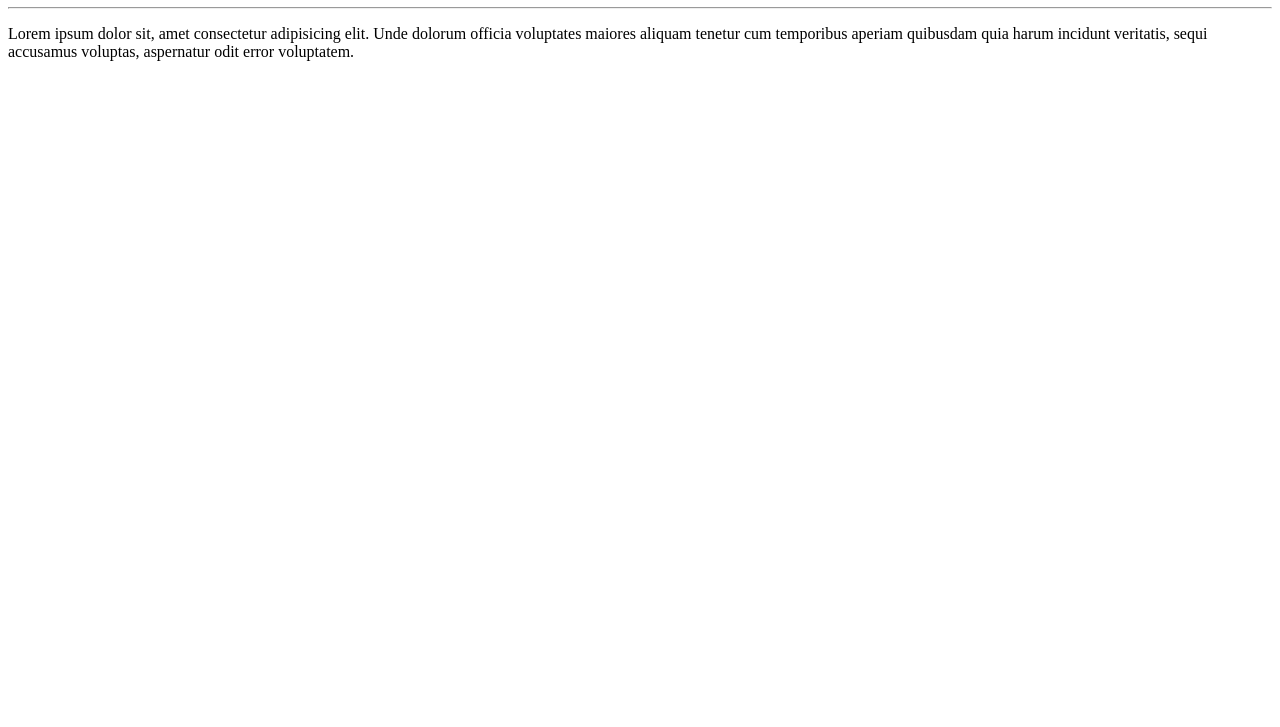
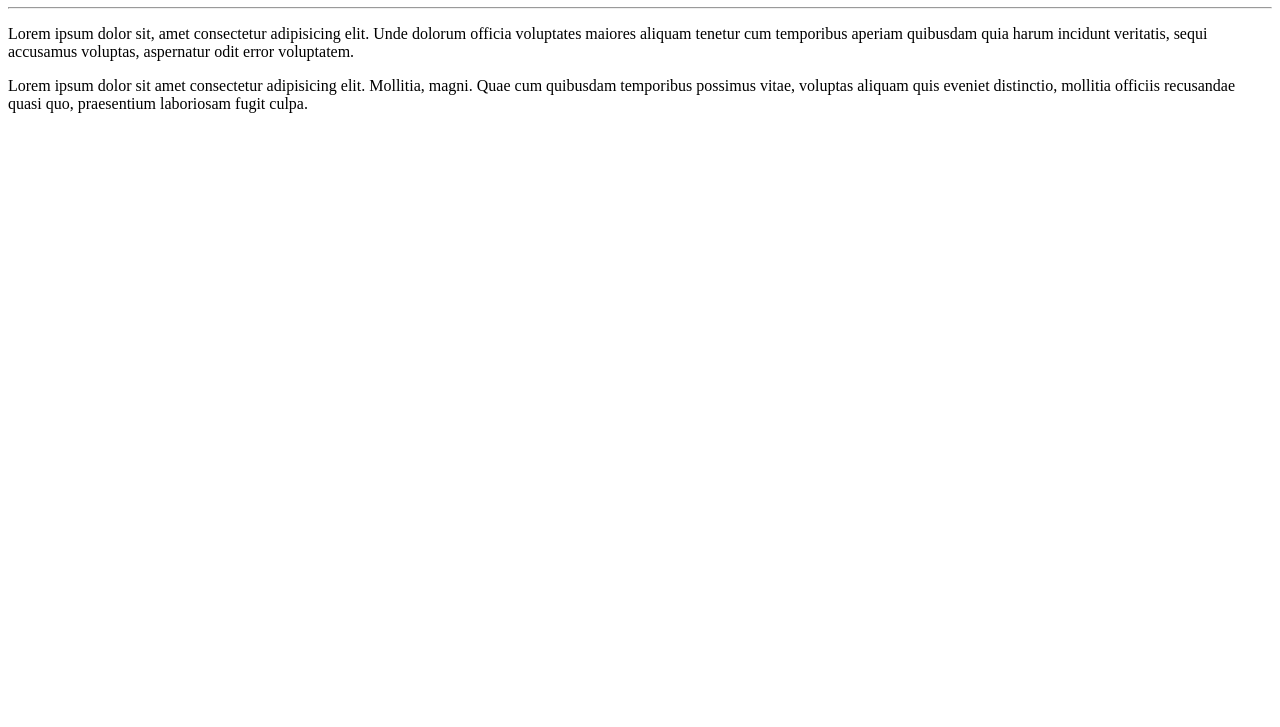
Before and after one commit to Guilherme-Galvao-0112/Ola-Mundo, a plain HTML site: page teste-site/index.html in a window 1280 px wide. Shown: the part 73-800 px from the top of the page. Drawn offline with Linux system fonts and the light colour scheme.

Commit message:
novo paragrafo

```diff
--- a/teste-site/index.html
+++ b/teste-site/index.html
@@ -10,5 +10,6 @@
     <h1>Olá, Mundo</h1>
     <hr>
     <p>Lorem ipsum dolor sit, amet consectetur adipisicing elit. Unde dolorum officia voluptates maiores aliquam tenetur cum temporibus aperiam quibusdam quia harum incidunt veritatis, sequi accusamus voluptas, aspernatur odit error voluptatem.</p>
+    <p>Lorem ipsum dolor sit amet consectetur adipisicing elit. Mollitia, magni. Quae cum quibusdam temporibus possimus vitae, voluptas aliquam quis eveniet distinctio, mollitia officiis recusandae quasi quo, praesentium laboriosam fugit culpa.</p>
 </body>
 </html>
```
